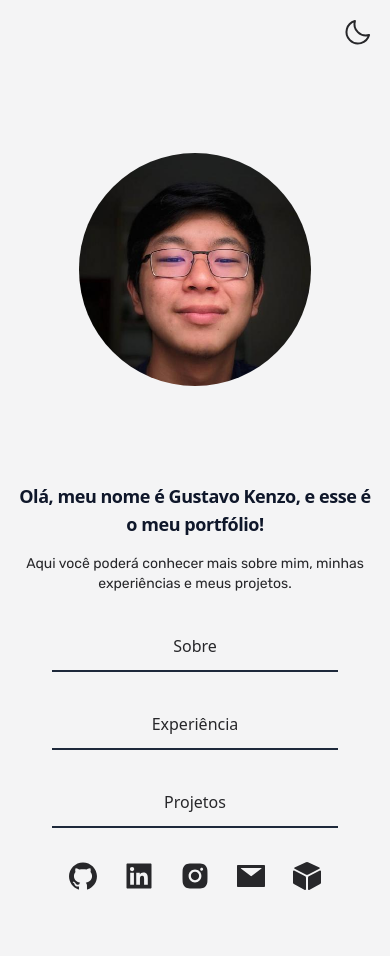
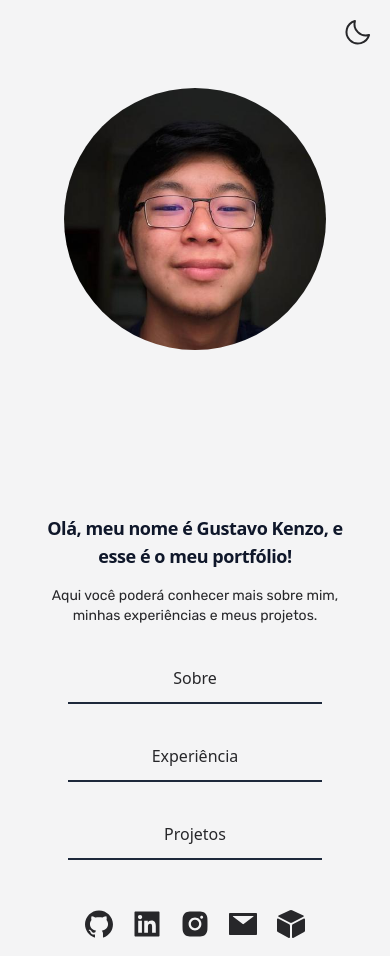
Before and after one commit to gustavokenzo1/portfolio, a React (Vite) app: page / in a window 390 px wide. Before the commit the page ends 892 px from the top, so only its background shows below. Built offline with nearby package versions, Linux system fonts and the light colour scheme.

Commit message:
fix responsiveness

```diff
--- a/src/components/Experience.tsx
+++ b/src/components/Experience.tsx
@@ -25,7 +25,7 @@ export default function Experience() {
           </h1>
           <div className="flex flex-col items-center w-full justify-center font-rubik">
             <motion.div className="h-full">
-              <div className="flex flex-col mb-4 p-4 sm:flex-row justify-between items-center gap-8 bg-slate-100 dark:bg-slate-700 shadow-lg max-w-[600px]">
+              <div className="flex flex-col mb-4 p-4 sm:flex-row justify-between items-start md:items-center gap-8 bg-slate-100 dark:bg-slate-700 shadow-lg max-w-[600px]">
                 <div>
                   <div className="mb-4 font-roboto">
                     <strong>Universidade de Brasília</strong>
@@ -36,11 +36,11 @@ export default function Experience() {
                 </div>
                 <img
                   src={unb}
-                  className="h-10 md:h-20"
+                  className="h-10 md:h-20 self-center"
                   alt="Logo da Universidade de Brasília, azul e verde com o formato do plano piloto (avião)"
                 />
               </div>
-              <div className="flex flex-col mb-4 p-4 sm:flex-row justify-between items-center bg-slate-100 dark:bg-slate-700 shadow-lg max-w-[600px]">
+              <div className="flex flex-col mb-4 p-4 sm:flex-row justify-between items-start md:items-center bg-slate-100 dark:bg-slate-700 shadow-lg max-w-[600px]">
                 <div>
                   <div className="mb-4 font-roboto">
                     <strong>
@@ -54,7 +54,7 @@ export default function Experience() {
                 </div>
                 <img
                   src={orc}
-                  className="h-20"
+                  className="h-20 mt-6 md:mt-0 self-center"
                   alt="Logo da Orc'estra Gamificação, fundo verde e uma letra O utilizando um capacete de Orc"
                 />
               </div>
--- a/src/components/LandingPage.tsx
+++ b/src/components/LandingPage.tsx
@@ -44,9 +44,9 @@ export default function LandingPage() {
         exit={exitAnimationType}
         transition={{ duration: 1 }}
       >
-        <div className="flex flex-col md:flex-row justify-center md:justify-around items-center w-full lg:w-3/4 h-full">
+        <div className="flex p-5 flex-col md:flex-row justify-around items-center w-full lg:w-3/4 h-full">
           <motion.div
-            className="flex items-center justify-center m-10"
+            className="flex items-center justify-center"
             initial={{ y: "-30vh", opacity: 0 }}
             animate={{ y: 0, opacity: 1 }}
             transition={{ type: "spring", stiffness: 100 }}
@@ -82,7 +82,7 @@ export default function LandingPage() {
               >
                 Sobre
               </button>
-              <div className="flex-grow border-t border-slate-800 dark:border-slate-400 border-[1px] w-4/5 sm:w-1/2 md:w-3/4 xl:w-1/2 mb-8" />
+              <div className="flex-grow h-[2px] bg-slate-800 dark:bg-slate-400  w-4/5 sm:w-1/2 md:w-3/4 xl:w-1/2 mb-8" />
               <button
                 className="mb-1 w-4/5 sm:w-1/2 md:w-3/4 xl:w-1/2 text-center md:text-left relative border-slate-900 dark:border-white py-2 px-4 focus:outline-none hover:bg-slate-800 dark:hover:bg-slate-200 dark:hover:text-slate-800 hover:text-slate-100 rounded-lg transition-colors duration-300"
                 onClick={() => {
@@ -92,7 +92,7 @@ export default function LandingPage() {
               >
                 Experiência
               </button>
-              <div className="flex-grow border-t border-slate-800 border-[1px] dark:border-slate-400 w-4/5 sm:w-1/2 md:w-3/4 xl:w-1/2 mb-8" />
+              <div className="flex-grow h-[2px] bg-slate-800 dark:bg-slate-400  w-4/5 sm:w-1/2 md:w-3/4 xl:w-1/2 mb-8" />
               <button
                 className="mb-1 w-4/5 sm:w-1/2 md:w-3/4 xl:w-1/2 text-center md:text-left relative border-slate-900 dark:border-white py-2 px-4 focus:outline-none hover:bg-slate-800 dark:hover:bg-slate-200 dark:hover:text-slate-800 hover:text-slate-100 rounded-lg transition-colors duration-300"
                 onClick={() => {
@@ -102,8 +102,8 @@ export default function LandingPage() {
               >
                 Projetos
               </button>
-              <div className="flex-grow border-t border-slate-800 border-[1px] dark:border-slate-400 w-4/5 sm:w-1/2 md:w-3/4 xl:w-1/2 mb-8" />
-              <div className="flex gap-6">
+              <div className="flex-grow h-[2px] bg-slate-800 dark:bg-slate-400  w-4/5 sm:w-1/2 md:w-3/4 xl:w-1/2 mb-8" />
+              <div className="flex gap-4 sm:gap-6 my-4">
                 <button>
                   <a
                     href="https://github.com/gustavokenzo1
--- a/src/components/Projects.tsx
+++ b/src/components/Projects.tsx
@@ -12,7 +12,7 @@ export default function Projects() {
       <h1 className="text-2xl md:text-4xl my-10 font-extrabold text-center">
         Projetos
       </h1>
-      <h1 className="text-xl md:text-2xl font-rubik text-center">
+      <h1 className="text-md sm:text-xl md:text-2xl font-rubik text-center mx-4">
         Aqui só serão mostrados os meus queridinhos. Ainda há diversos outros
         projetos que podem ser encontrados no meu GitHub!
       </h1>
@@ -200,7 +200,7 @@ export default function Projects() {
           </div>
         </motion.div>
         <motion.div
-          className="bg-slate-200 dark:bg-slate-800 shadow-2xl w-4/5 md:w-full gap-20 p-8 flex flex-col xl:flex-row items-center"
+          className="bg-slate-200 mt-10 dark:bg-slate-800 shadow-2xl w-4/5 md:w-full gap-20 p-8 flex flex-col xl:flex-row items-center"
           initial="hidden"
           whileInView="visible"
           exit="exit"
@@ -300,7 +300,7 @@ export default function Projects() {
         </motion.div>
       </div>
       <motion.button
-        className="w-4/5 mb-10 sm:w-1/2 md:w-3/4 xl:w-1/2 text-center text-lg md:text-xl bg-slate-900 hover:bg-slate-700 focus:outline-none focus:ring-2 focus:ring-slate-400 focus:ring-offset-2 text-white font-semibold h-12 px-6 rounded-lg dark:bg-slate-700 dark:hover:bg-slate-600 pointer-events-auto"
+        className="w-4/5 my-10 sm:w-1/2 md:w-3/4 xl:w-1/2 text-center text-lg md:text-xl bg-slate-900 hover:bg-slate-700 focus:outline-none focus:ring-2 focus:ring-slate-400 focus:ring-offset-2 text-white font-semibold h-12 px-6 rounded-lg dark:bg-slate-700 dark:hover:bg-slate-600 pointer-events-auto"
         onClick={() => navigate("/")}
         initial="hidden"
         whileInView="visible"
```
Also changed, not shown: src/components/About.tsx (+10 -10 lines).
